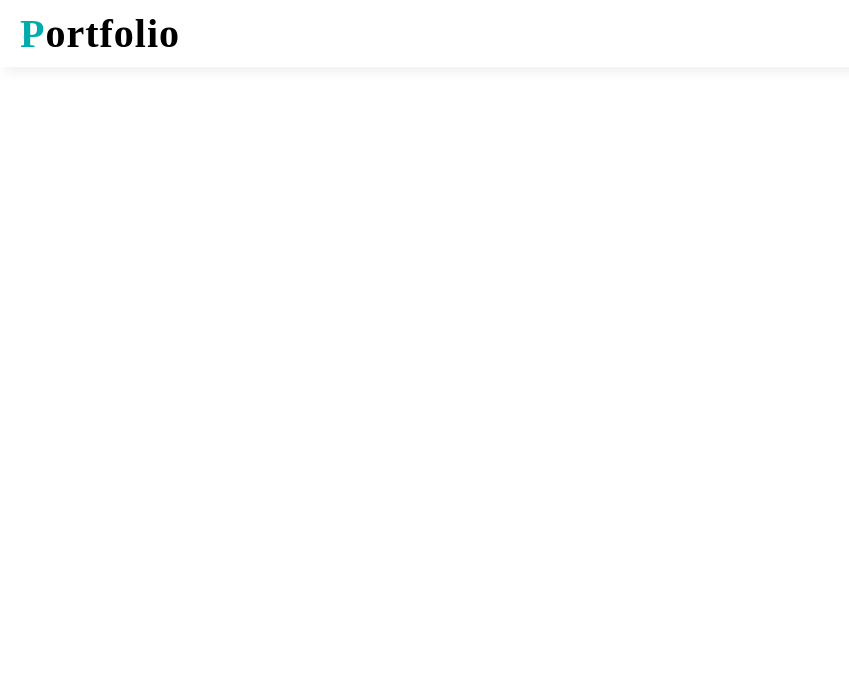
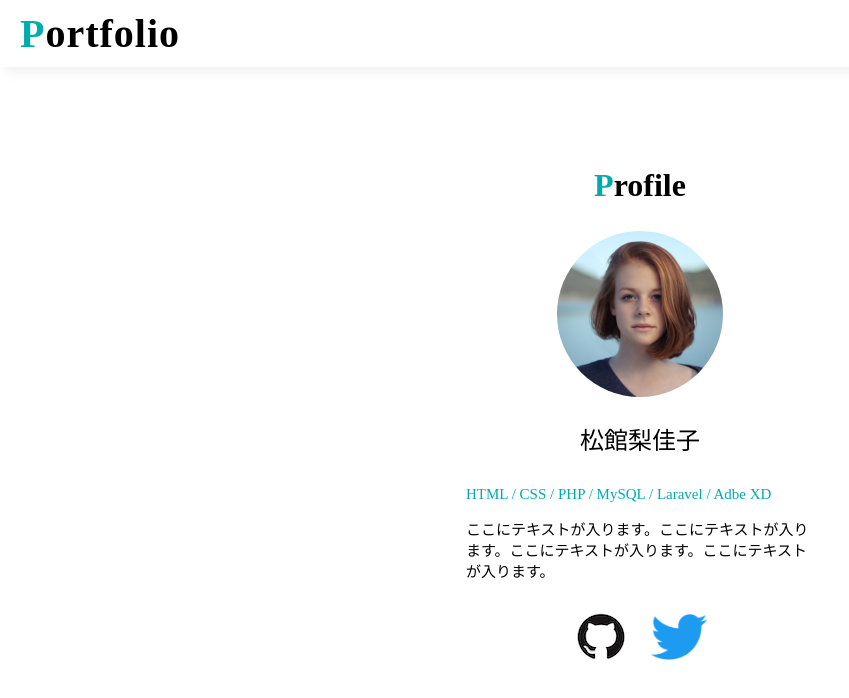
Before and after one commit to rikako-88/PortfolioSample, a plain HTML site: page index.html in a window 1280 px wide. Shown: the whole page, without its empty margins (0-849 px from the left). Drawn offline with Linux system fonts and the light colour scheme.

Commit message:
mainのprofileを作成

```diff
--- a/index.html
+++ b/index.html
@@ -24,5 +24,52 @@
            </a>
        </h1>
    </header>
+
+   <!--
+       mainタグの作成
+       ・profileとwork用の箱を作成する
+       →divタグを使っていきます
+   -->
+   <div class="block-main">
+    <!--
+        profilの箱
+    -->
+     <div class="bok-profile">
+         <h2 class="sub-title">
+             <span class="color-green">P</span>rofile
+         </h2>
+
+         <div class="item-list">
+             <img src="img/profile.png" alt="プロフィール画像">
+             <b>松館梨佳子</b>
+             <p class="color-green">HTML / CSS / PHP / MySQL / Laravel / Adbe XD</p>
+             <p>ここにテキストが入ります。ここにテキストが入ります。ここにテキストが入ります。ここにテキストが入ります。</p>
+
+         </div>
+         <ul class="icon-list">
+             <li>
+                 <a href="">
+                     <img src="img/github.png" alt="GitHubアイコン">
+                 </a>
+             </li>
+
+             <li>
+                 <a href="">
+                     <img src="img/twitter.png" alt="Twitteアイコン">
+                 </a>
+             </li>
+         </ul>
+
+     </div>
+    <!--
+       workの箱
+    -->
+     <div>
+
+     </div>
+   </div>
+
+
+
 </body>
 </html>
--- a/style.css
+++ b/style.css
@@ -12,7 +12,9 @@ body{
 .color-green{
     color: #00abae;
 }
-
+.sub-title{
+    font-size: 32px;
+}
 /*
 *[header]のスタイルシート
 */
@@ -28,3 +30,52 @@ body{
     text-decoration: none;
     letter-spacing: 1px;
 }
+
+/*
+* mainのスタイルシート
+*/
+
+.block-main{
+    text-align: center;
+    margin: 100px 0;
+}
+
+/*
+* pfofailのスタイルシート
+*/
+
+.item-list{
+    width: 100%;
+    max-width: 348px;
+    margin: 0 auto;
+}
+.item-list b{
+    display: block;
+    font-size: 24px;
+    font-weight: normal;
+    margin: 20px 0 30px;
+}
+.item-list p{
+    font-size: 15px;
+    line-height:normal;
+    text-align: left;
+}
+.icon-list{
+    list-style: none;
+    width: 100%;
+    max-width: 247px;
+    margin: 30px auto;
+    padding: 0;
+    display: flex;
+    justify-content: center;
+    align-items: center;
+}
+
+.icon-list li{
+    margin-right: 22px;
+
+}
+
+.icon-list li:last-child{
+    margin-right: 0;
+}
```
